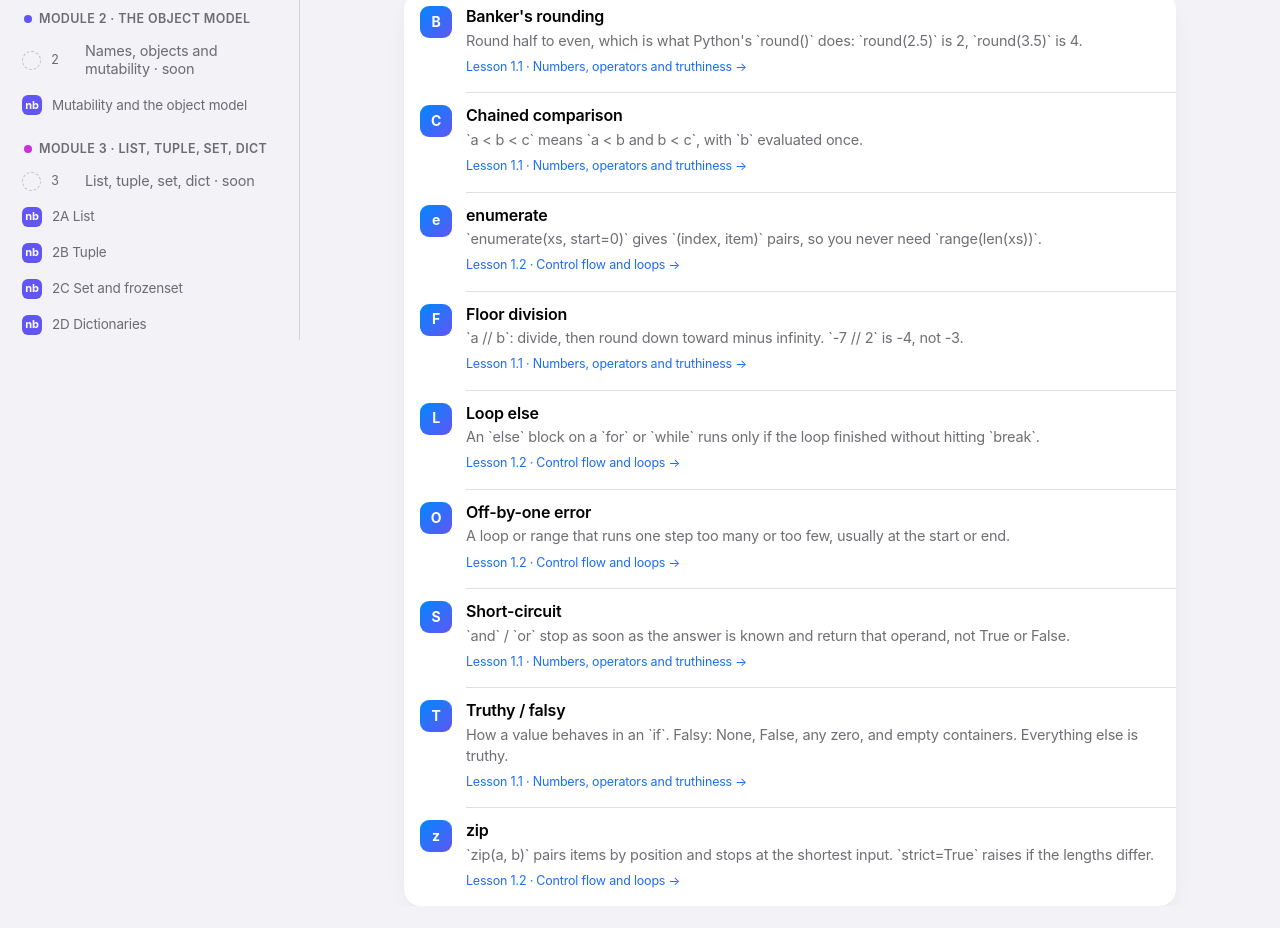
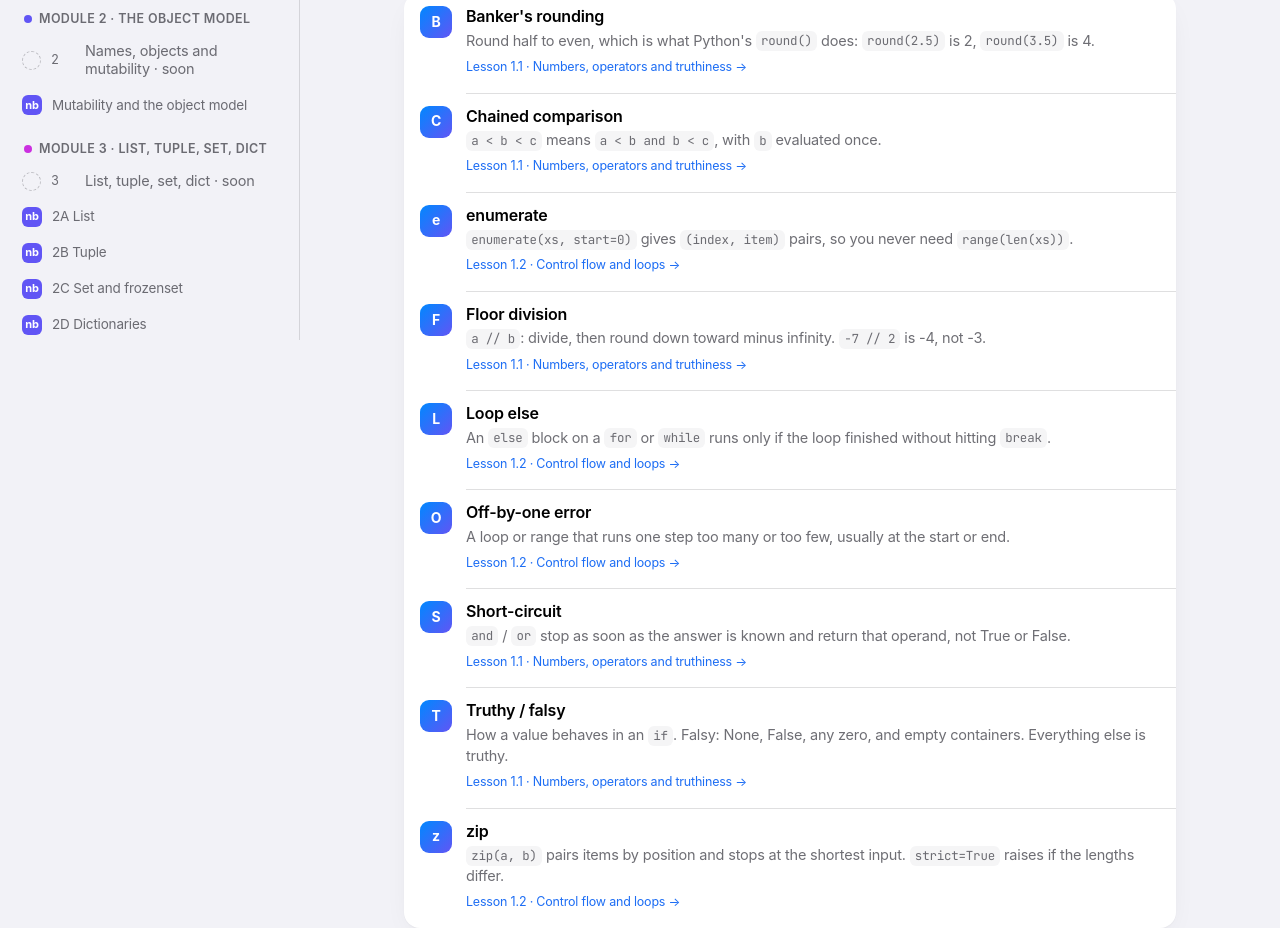
Before and after one commit to SivaRamaNaiduThattikota/Python-Engineering-Practice, a plain HTML site: page glossary.html in a window 1280 px wide. Shown: the part 460-1388 px from the top of the page. Before the commit the page ends 1366 px from the top, so only its background shows below. Drawn offline with Linux system fonts and the light colour scheme.

Commit message:
Fix ** inside code spans being read as bold

```diff
--- a/assets/terms.js
+++ b/assets/terms.js
@@ -1,12 +1,12 @@
 // Generated by build/build.py from the term() calls in src/. Do not edit by hand.
 const TERMS = [
-  ['Floor division', '`a // b`: divide, then round down toward minus infinity. `-7 // 2` is -4, not -3.', 'm1-1'],
-  ['Banker\'s rounding', 'Round half to even, which is what Python\'s `round()` does: `round(2.5)` is 2, `round(3.5)` is 4.', 'm1-1'],
-  ['Truthy / falsy', 'How a value behaves in an `if`. Falsy: None, False, any zero, and empty containers. Everything else is truthy.', 'm1-1'],
-  ['Chained comparison', '`a < b < c` means `a < b and b < c`, with `b` evaluated once.', 'm1-1'],
-  ['Short-circuit', '`and` / `or` stop as soon as the answer is known and return that operand, not True or False.', 'm1-1'],
-  ['Loop else', 'An `else` block on a `for` or `while` runs only if the loop finished without hitting `break`.', 'm1-2'],
+  ['Floor division', '<code>a // b</code>: divide, then round down toward minus infinity. <code>-7 // 2</code> is -4, not -3.', 'm1-1'],
+  ['Banker\'s rounding', 'Round half to even, which is what Python\'s <code>round()</code> does: <code>round(2.5)</code> is 2, <code>round(3.5)</code> is 4.', 'm1-1'],
+  ['Truthy / falsy', 'How a value behaves in an <code>if</code>. Falsy: None, False, any zero, and empty containers. Everything else is truthy.', 'm1-1'],
+  ['Chained comparison', '<code>a &lt; b &lt; c</code> means <code>a &lt; b and b &lt; c</code>, with <code>b</code> evaluated once.', 'm1-1'],
+  ['Short-circuit', '<code>and</code> / <code>or</code> stop as soon as the answer is known and return that operand, not True or False.', 'm1-1'],
+  ['Loop else', 'An <code>else</code> block on a <code>for</code> or <code>while</code> runs only if the loop finished without hitting <code>break</code>.', 'm1-2'],
   ['Off-by-one error', 'A loop or range that runs one step too many or too few, usually at the start or end.', 'm1-2'],
-  ['enumerate', '`enumerate(xs, start=0)` gives `(index, item)` pairs, so you never need `range(len(xs))`.', 'm1-2'],
-  ['zip', '`zip(a, b)` pairs items by position and stops at the shortest input. `strict=True` raises if the lengths differ.', 'm1-2'],
+  ['enumerate', '<code>enumerate(xs, start=0)</code> gives <code>(index, item)</code> pairs, so you never need <code>range(len(xs))</code>.', 'm1-2'],
+  ['zip', '<code>zip(a, b)</code> pairs items by position and stops at the shortest input. <code>strict=True</code> raises if the lengths differ.', 'm1-2'],
 ];
```
Also changed, not shown: lessons/m1-1.html (+4 -4 lines), lessons/m1-2.html (+1 -1 lines), lessons/m1-p.html (+1 -1 lines), 1 other file.
